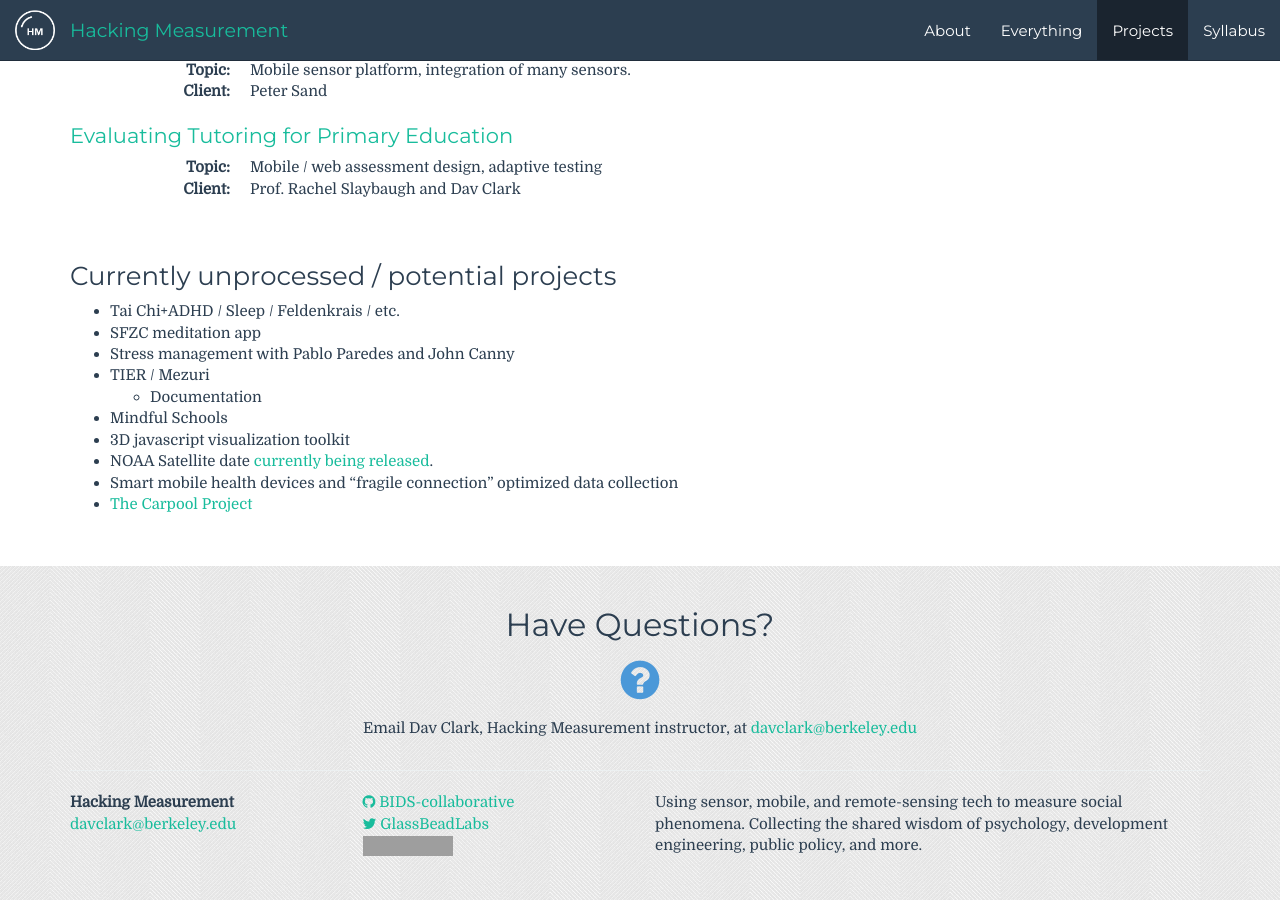
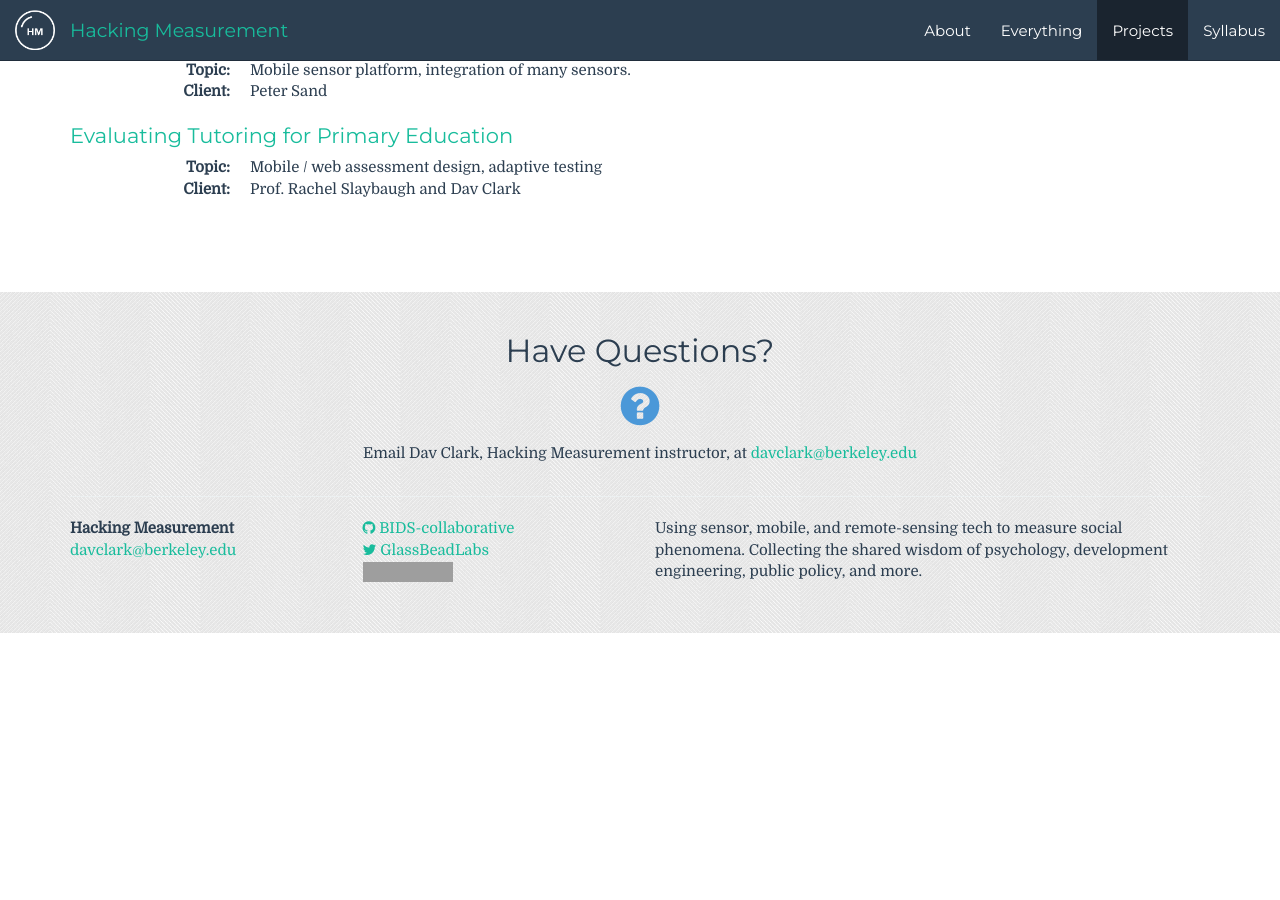
Before and after one commit to BIDS-collaborative/hackingmeasurement.github.io, a Jekyll site: the page built from projects.md, in a window 1280 px wide and 900 px high, scrolled down 860 px. Built offline with Jekyll 4.4.1, drawn with Linux system fonts in a browser that asks for light colours; after the commit the page ends 1493 px from its top, so only the background shows below that; grey boxes are pictures that could not be loaded.

Commit message:
Got rid of junk projects

```diff
--- a/projects.md
+++ b/projects.md
@@ -37,18 +37,3 @@ layout: page
         {% endif %}
     {% endfor %}
 </ul>
-
-### Currently unprocessed / potential projects
-
- - Tai Chi+ADHD / Sleep / Feldenkrais / etc.
- - SFZC meditation app
- - Stress management with Pablo Paredes and John Canny
- - TIER / Mezuri
-   - Documentation
- - Mindful Schools
- - 3D javascript visualization toolkit
- - NOAA Satellite date [currently being
-   released](https://data-alliance.noaa.gov/).
- - Smart mobile health devices and "fragile connection" optimized data
-   collection
- - [The Carpool Project](https://github.com/BIDS-collaborative/the-carpool-project)
```
